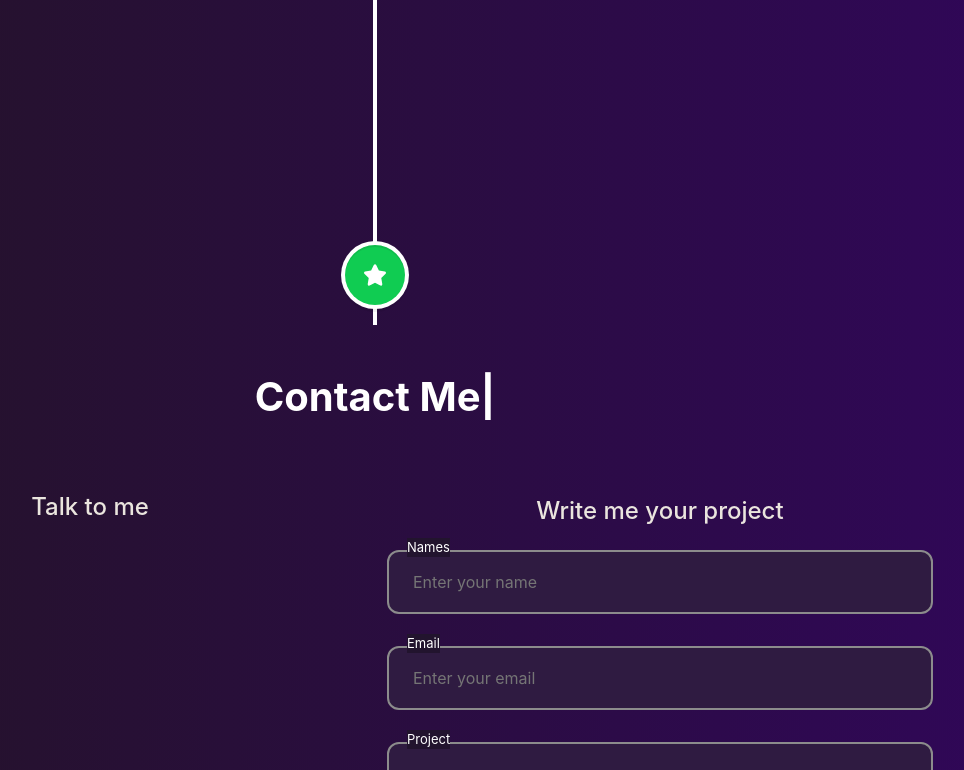
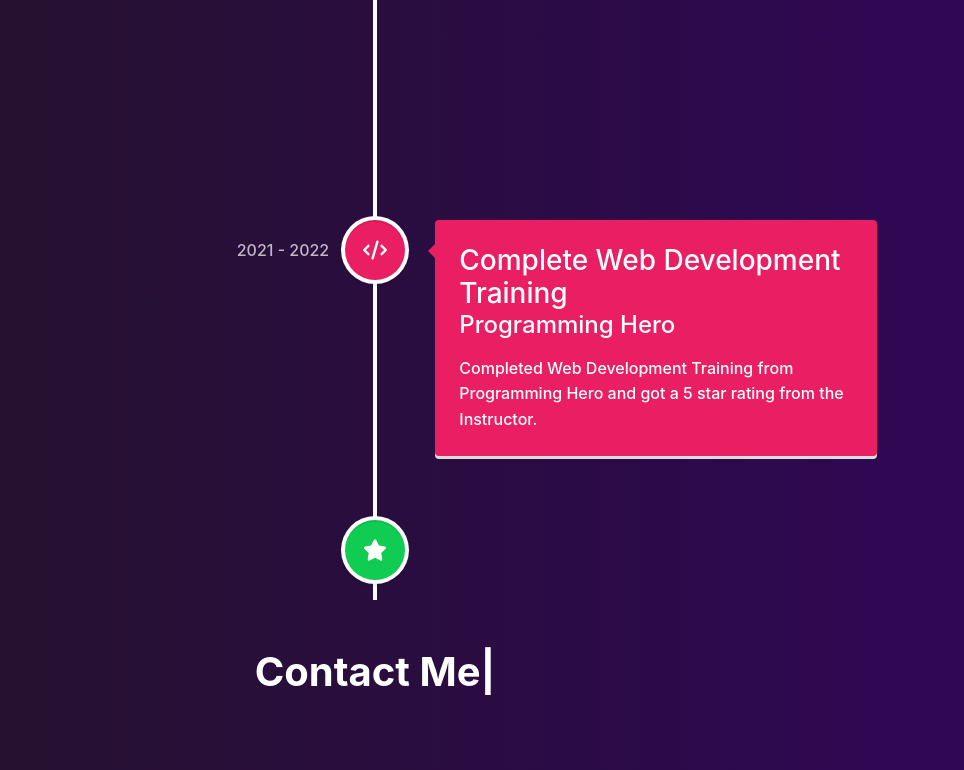
Before and after one commit to shahidmonowarr/personal-portfolio, a React (Create React App) app: page / in a window 1280 px wide. Shown: the part 4029-4799 px from the top of the page, without its empty margins (265-1229 px from the left). Built offline with nearby package versions, Linux system fonts and the light colour scheme.

Commit message:
experience updated

```diff
--- a/src/Pages/Education/Education.js
+++ b/src/Pages/Education/Education.js
@@ -1,56 +1,67 @@
-import { faBriefcase, faCalendarAlt, faGraduationCap, faStar } from '@fortawesome/free-solid-svg-icons';
-import { FontAwesomeIcon } from '@fortawesome/react-fontawesome';
-import Aos from 'aos';
-import React, { useEffect } from 'react';
-import Typical from 'react-typical';
-import { VerticalTimeline, VerticalTimelineElement } from 'react-vertical-timeline-component';
-import 'react-vertical-timeline-component/style.min.css';
-import './Education.css';
+import {
+  faBriefcase,
+  faCalendarAlt,
+  faCode,
+  faGraduationCap,
+  faStar
+} from "@fortawesome/free-solid-svg-icons";
+import { FontAwesomeIcon } from "@fortawesome/react-fontawesome";
+import Aos from "aos";
+import React, { useEffect } from "react";
+import Typical from "react-typical";
+import {
+  VerticalTimeline,
+  VerticalTimelineElement
+} from "react-vertical-timeline-component";
+import "react-vertical-timeline-component/style.min.css";
+import "./Education.css";
 
 const Education = () => {
   useEffect(() => {
     Aos.init({ duration: 3000 });
   }, []);
   return (
-        <div className='container'>
+    <div className="container">
       <div className="project-section" id="project">
         <div className="container p-4">
-            <h1 className='d-flex justify-content-center pt-5 pb-5 fw-bold text-white'>My&nbsp;  <Typical
+          <h1 className="d-flex justify-content-center pt-5 pb-5 fw-bold text-white">
+            My&nbsp;{" "}
+            <Typical
               loop={Infinity}
-                                        steps={[
-                                            "Education &",
-                                            3000,
-                                            "Experience",
-                                            3000,
-                                        ]}
-                                    ></Typical></h1>
+              steps={["Education &", 3000, "Experience", 3000]}
+            ></Typical>
+          </h1>
         </div>
       </div>
       <VerticalTimeline>
         <VerticalTimelineElement
           className="vertical-timeline-element--work"
-    contentStyle={{ background: 'rgb(33, 150, 243)', color: '#fff' }}
-    contentArrowStyle={{ borderRight: '7px solid  rgb(33, 150, 243)' }}
+          contentStyle={{ background: "rgb(33, 150, 243)", color: "#fff" }}
+          contentArrowStyle={{ borderRight: "7px solid  rgb(33, 150, 243)" }}
           date="2023 - present"
-    iconStyle={{ background: 'rgb(33, 150, 243)', color: '#fff' }}
+          iconStyle={{ background: "rgb(33, 150, 243)", color: "#fff" }}
           icon={<FontAwesomeIcon icon={faBriefcase} />}
         >
-    <h3 className="vertical-timeline-element-title">Creative Director</h3>
-    <h4 className="vertical-timeline-element-subtitle">Miami, FL</h4>
+          <h3 className="vertical-timeline-element-title">InfiniteSoftBd</h3>
+          <h4 className="vertical-timeline-element-subtitle">Dhaka, Bangladesh</h4>
           <p>
-      Creative Direction, User Experience, Visual Design, Project Management, Team Leading
+            Co-Founder & Project Manager
           </p>
         </VerticalTimelineElement>
         <VerticalTimelineElement
           className="vertical-timeline-element--work"
-    contentStyle={{ background: 'rgb(233, 30, 99)', color: '#fff' }}
-    contentArrowStyle={{ borderRight: '7px solid  rgb(233, 30, 99)' }}
+          contentStyle={{ background: "rgb(233, 30, 99)", color: "#fff" }}
+          contentArrowStyle={{ borderRight: "7px solid  rgb(233, 30, 99)" }}
           date="2019 - 2022"
-    iconStyle={{ background: 'rgb(233, 30, 99)', color: '#fff' }}
+          iconStyle={{ background: "rgb(233, 30, 99)", color: "#fff" }}
           icon={<FontAwesomeIcon icon={faGraduationCap} />}
         >
-    <h3 className="vertical-timeline-element-title">Daffodil International University</h3>
-    <h4 className="vertical-timeline-element-subtitle">Dhaka, Bangladesh</h4>
+          <h3 className="vertical-timeline-element-title">
+            Daffodil International University
+          </h3>
+          <h4 className="vertical-timeline-element-subtitle">
+            Dhaka, Bangladesh
+          </h4>
           <p>
             BSc in Computer Science and Engineering
             <br />
@@ -59,21 +70,43 @@
         </VerticalTimelineElement>
         <VerticalTimelineElement
           className="vertical-timeline-element--work"
-    contentStyle={{ background: 'rgb(33, 150, 243)', color: '#fff' }}
-    contentArrowStyle={{ borderRight: '7px solid  rgb(33, 150, 243)' }}
+          contentStyle={{ background: "rgb(33, 150, 243)", color: "#fff" }}
+          contentArrowStyle={{ borderRight: "7px solid  rgb(33, 150, 243)" }}
           date="March 03 - 2023"
-    iconStyle={{ background: 'rgb(33, 150, 243)', color: '#fff' }}
+          iconStyle={{ background: "rgb(33, 150, 243)", color: "#fff" }}
           icon={<FontAwesomeIcon icon={faCalendarAlt} />}
         >
           <h3 className="vertical-timeline-element-title">Event Management</h3>
-    <h4 className="vertical-timeline-element-subtitle">Engineering Summit - 2023</h4>
+          <h4 className="vertical-timeline-element-subtitle">
+            Engineering Summit - 2023
+          </h4>
           <p>
             Organized by Youth for Better Future(YBF) <br />
-      Was responsible for the overall coordination of the event, including the  the venue, the speakers, the agenda, the volunteers, the attendees  and the marketing.
+            Was responsible for the overall coordination of the event, including
+            the the venue, the speakers, the agenda, the volunteers, the
+            attendees and the marketing.
           </p>
         </VerticalTimelineElement>
         <VerticalTimelineElement
-    iconStyle={{ background: 'rgb(16, 204, 82)', color: '#fff' }}
+          className="vertical-timeline-element--work"
+          contentStyle={{ background: "rgb(233, 30, 99)", color: "#fff" }}
+          contentArrowStyle={{ borderRight: "7px solid  rgb(233, 30, 99)" }}
+          date="2021 - 2022"
+          iconStyle={{ background: "rgb(233, 30, 99)", color: "#fff" }}
+          icon={<FontAwesomeIcon icon={faCode} />}
+        >
+          <h3 className="vertical-timeline-element-title">
+            Complete Web Development Training
+          </h3>
+          <h4 className="vertical-timeline-element-subtitle">
+            Programming Hero
+          </h4>
+          <p>
+            Completed Web Development Training from Programming Hero and got a 5 star rating from the Instructor.
+          </p>
+        </VerticalTimelineElement>
+        <VerticalTimelineElement
+          iconStyle={{ background: "rgb(16, 204, 82)", color: "#fff" }}
           icon={<FontAwesomeIcon icon={faStar} />}
         />
       </VerticalTimeline>
```
Lines whose indentation alone changed are shown as unchanged.
